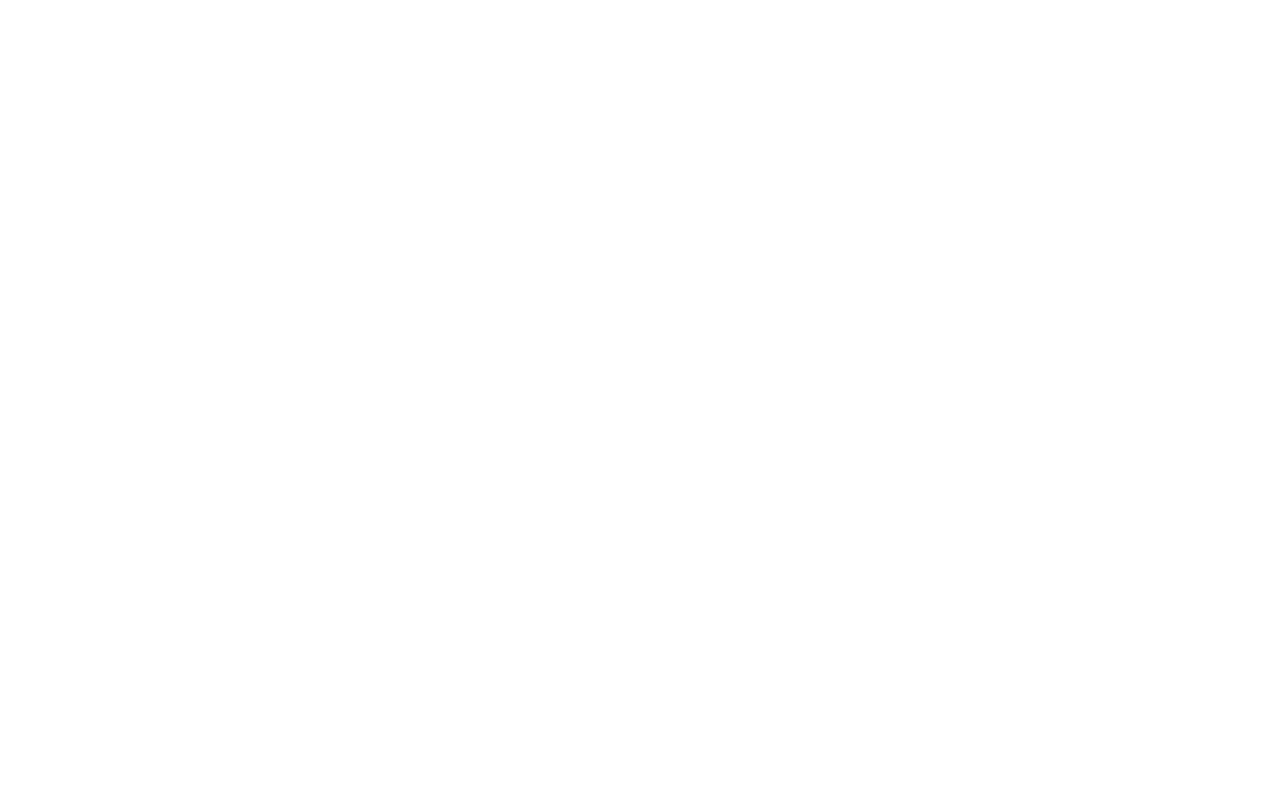
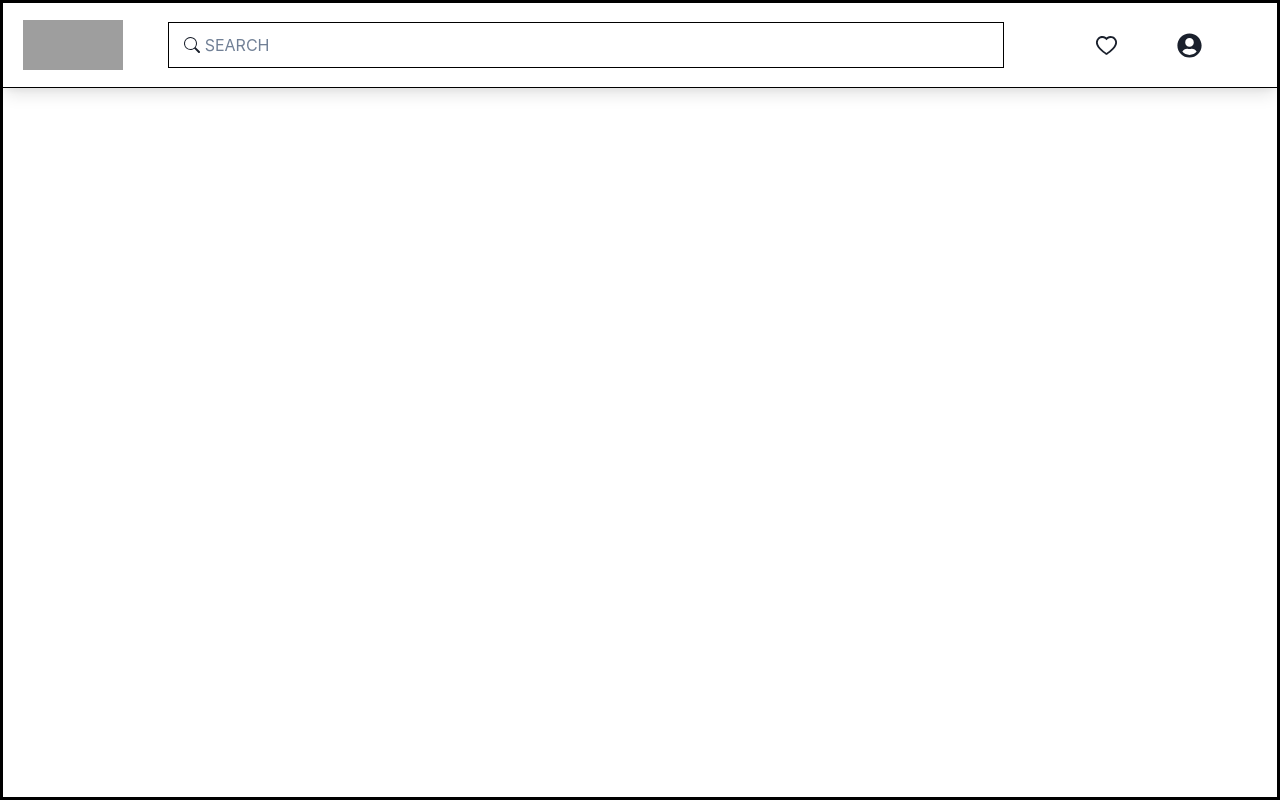
Before and after one commit to Ashutosh5333/Doctor_management_system, a React (Create React App) app in the folder Client/: page /doctordash in a window 1280 px wide. Before the commit this address had no page. Built offline with nearby package versions, Linux system fonts and the light colour scheme.

Commit message:
Navbar added

```diff
--- a/Client/src/Allroutes/MainRoutes.jsx
+++ b/Client/src/Allroutes/MainRoutes.jsx
@@ -5,6 +5,7 @@
 import Signup from '../pages/Signup'
 import Admin from '../Admin/Admin'
 import AdminLogin from '../Admin/AdminLogin'
+import UserDashboard from '../Component/UserDashboard'
 
 
 const MainRoutes = () => {
@@ -16,6 +17,7 @@
      <Route  path='/' element={<Home/>} />
      <Route  path='/login' element={<Login/>} />
      <Route  path='/sign' element={<Signup/>} />
+     <Route  path='/doctordash' element={<UserDashboard/>} />
      <Route  path='/admin' element={<Admin/>} />
      <Route  path='/adminlogin' element={<AdminLogin/>} />
 
--- a/Client/src/Component/UserDashboard.jsx
+++ b/Client/src/Component/UserDashboard.jsx
@@ -1,11 +1,13 @@
 import { Box } from '@chakra-ui/react'
 import React from 'react'
+import UserNavbar from '../pages/UserNavbar'
 
 const UserDashboard = () => {
 
   return (
     <>
-     <Box border={"3px solid black"} h="90vh">
+     <Box border={"3px solid black"} h="100vh">
+       <UserNavbar/>
 
 
 
--- /dev/null
+++ b/Client/src/pages/UserNavbar.jsx
@@ -0,0 +1,52 @@
+import { Box, Flex,Text, Image, Input, IconButton, Tooltip, useDisclosure } from '@chakra-ui/react'
+import React from 'react'
+import {Link} from "react-router-dom"
+import { HamburgerIcon, CloseIcon} from '@chakra-ui/icons';
+import {FaUserCircle} from "react-icons/fa"
+import {BsCartCheck, BsSearch} from "react-icons/bs"
+import {BiLogIn,BiLogOut} from "react-icons/bi"
+import {AiOutlineHeart} from "react-icons/ai"
+
+const UserNavbar = () => {
+
+    const { isOpen, onOpen, onClose } = useDisclosure()
+    const btnRef = React.useRef()
+
+
+  return (
+    <>
+    <Box  >
+
+      <Box px={4} mb={20} className='ChackraNavBar' shadow='lg' borderBottom={{base : '0px', md :'1px solid black'}} padding='10px'>
+          <Flex h={16} alignItems={'center'} justifyContent={'space-between'}>
+            <IconButton color='black' size='md' bg='white' icon={isOpen ? <CloseIcon /> : <HamburgerIcon fontSize='30px'/>} aria-label='Open Menu' display={{ md: 'none' }} onClick={isOpen ? onClose : onOpen}/>
+
+            <Flex width={{base : "20%", md :'13%', lg : '10%'}} justifyContent={'center'} >
+             <Link to='/'><Image w="50px" h="50px" src='http://localhost:3000/static/media/front.303949ce0bf6609b2f0c.jpg' width='100px' m='auto'/></Link>
+            </Flex>
+
+              <Flex as={'nav'} spacing={4} display={{ base: 'none', md: 'flex' }} gap='10px' w={{base : '', md : '90%', lg : '95%'}} justifyContent='space-around' alignItems='center' padding='10px'>
+
+
+               <Flex width={{base : '0', md : '60%', lg :'75%'}} border={'1px solid black'} padding='5px' alignItems='center'>
+                <Text ml='10px'><BsSearch/></Text>
+                <Input borderRadius='10px' border='0px' placeholder='SEARCH' variant="unstyled" padding='5px'/>
+               </Flex>
+
+               <Flex width={{base : "", md  : '25%', lg :'15%'}} justifyContent='space-around' fontSize='25px'>
+               <Tooltip bg='#CBD5E0' color='black' ><Link><Text><AiOutlineHeart/></Text></Link></Tooltip>
+
+              <Tooltip bg='#CBD5E0' color='black' ><Link><Text><FaUserCircle/></Text></Link></Tooltip>
+              </Flex>
+              </Flex>
+          </Flex>
+
+        </Box>
+
+    </Box>
+
+    </>
+  )
+}
+
+export default UserNavbar
```
